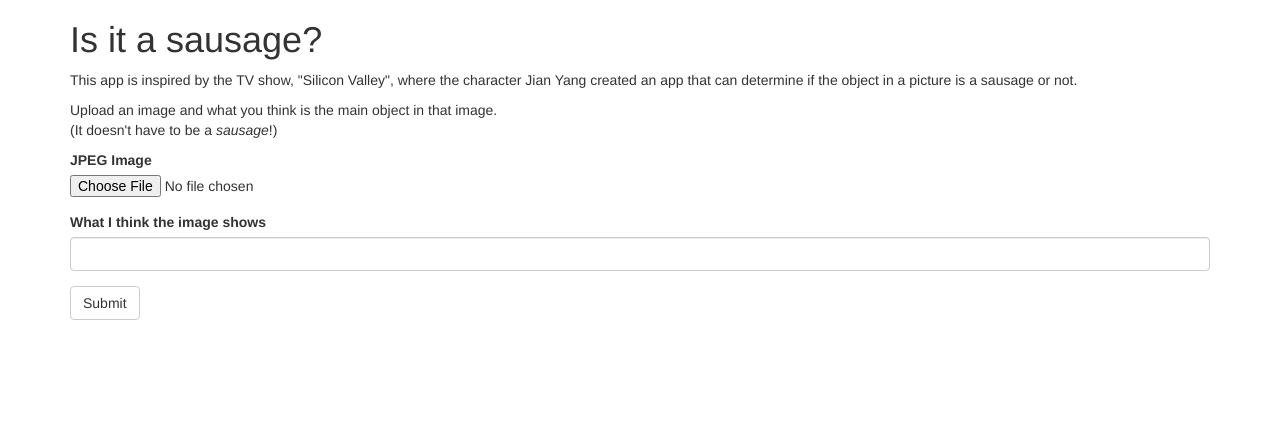
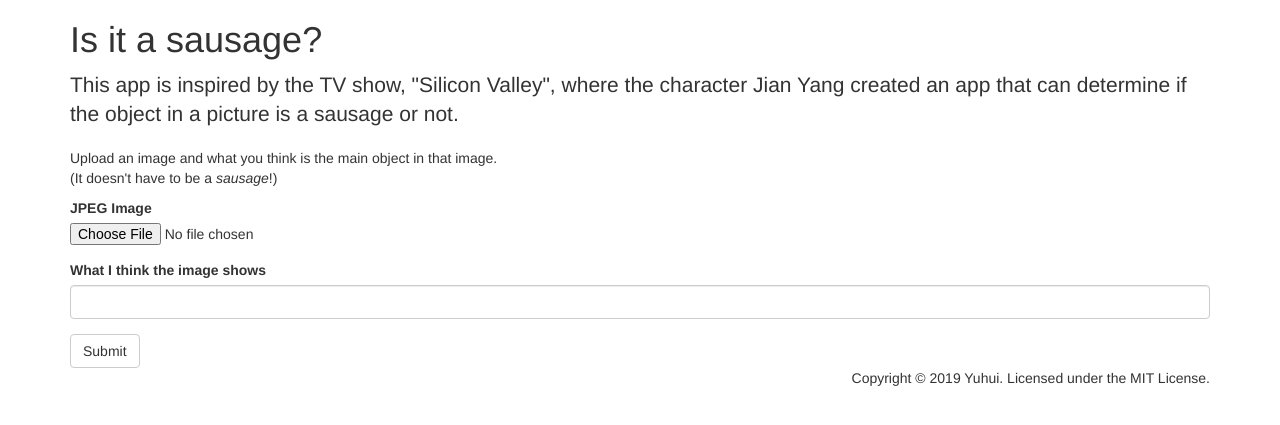
Before and after one commit to yuhui/is-it-a-sausage, a Flask app: page / in a window 1280 px wide. Shown: the top 425 px of the page. Run offline with Flask 2, Linux system fonts and the light colour scheme; some libraries are stand-ins or nearby versions.

Commit message:
style: add copyright statement in base template, format opening paragraph as a lead

```diff
--- a/app/templates/__base.html
+++ b/app/templates/__base.html
@@ -7,15 +7,22 @@
 {% block content %}
     <div class="container">
         {% with messages = get_flashed_messages() %}
-        {% if messages %}
-            {% for message in messages %}
-            <div class="alert alert-info" role="alert">{{ message }}</div>
-            {% endfor %}
-        {% endif %}
+            {% if messages %}
+                {% for message in messages %}
+                    <div class="alert alert-info" role="alert">
+                        {{ message }}
+                    </div>
+                {% endfor %}
+            {% endif %}
         {% endwith %}
 
         {# application content needs to be provided in the app_content block #}
-        {% block app_content %}{% endblock %}
+        {% block app_content %}
+        {% endblock %}
+
+        <p class="text-right">
+            Copyright &copy; 2019 Yuhui. Licensed under the MIT License.
+        </p>
     </div>
 {% endblock %}
 
--- a/app/templates/index.html
+++ b/app/templates/index.html
@@ -3,7 +3,7 @@
 
 {% block app_content %}
     <h1>Is it a sausage?</h1>
-    <p>
+    <p class="lead">
         This app is inspired by the TV show, "Silicon Valley", where the
         character Jian Yang created an app that can determine if the object in
         a picture is a sausage or not.
```
